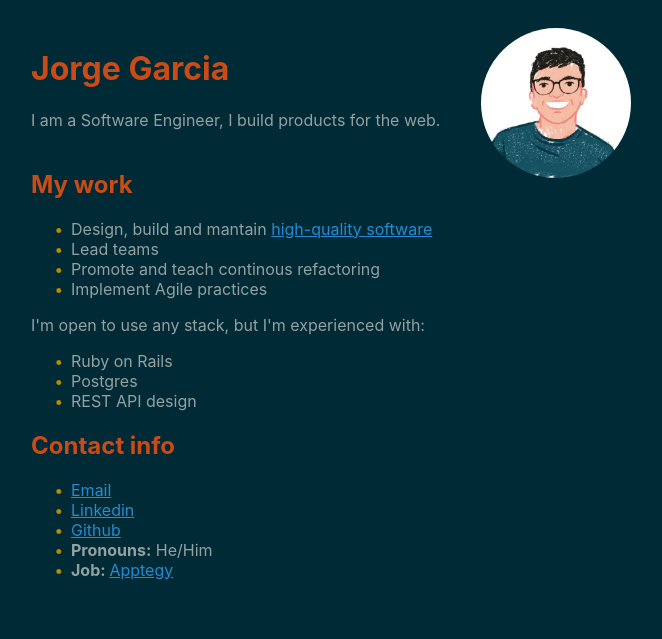
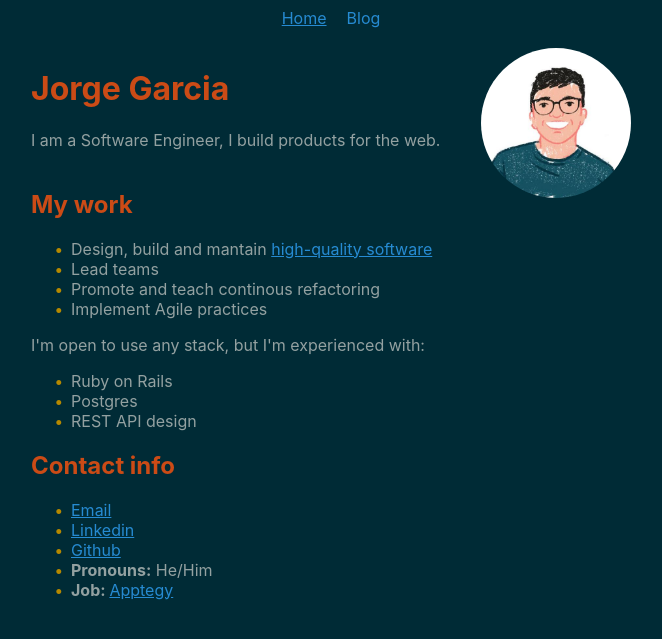
Before and after one commit to JorgeGarciaxyz/jorgegarciaxyz.github.io, a Jekyll site: the page built from index.html, in a window 1280 px wide. Shown: the top 639 px of the page, without its empty margins (309-971 px from the left). Built offline with Jekyll 4.4.1, drawn with Linux system fonts in a browser that asks for light colours.

Commit message:
Feat: Add navigation (#1)

```diff
--- /dev/null
+++ b/_data/navigation.yml
@@ -0,0 +1,4 @@
+- name: Home
+  link: /
+- name: Blog
+  link: /blog.html
--- /dev/null
+++ b/_includes/navigation.html
@@ -0,0 +1,7 @@
+<nav class="navbar">
+  {% for item in site.data.navigation %}
+    <a href="{{ item.link }}" {% if page.url == item.link %}style="text-decoration: underline !important;"{% endif %}>
+      {{ item.name }}
+    </a>
+  {% endfor %}
+</nav>
--- a/_layouts/default.html
+++ b/_layouts/default.html
@@ -7,6 +7,7 @@
     <link rel="stylesheet" href="/assets/css/{{ page.css }}.css">
   </head>
   <body>
+    {% include navigation.html %}
     {{ content }}
   </body>
 </html>
--- a/_sass/main.scss
+++ b/_sass/main.scss
@@ -37,7 +37,18 @@ body {
     width: 1em;
     margin-left: -1em;
   }
+
+  .navbar {
+    display: flex;
+    justify-content: center;
+
+    a {
+      text-decoration: none;
+      padding: 0 10px;
+    }
+  }
 }
 
 .text-green { color: $green; }
 .text-orange { color: $orange; }
+.text-green { color: $green; }
```
